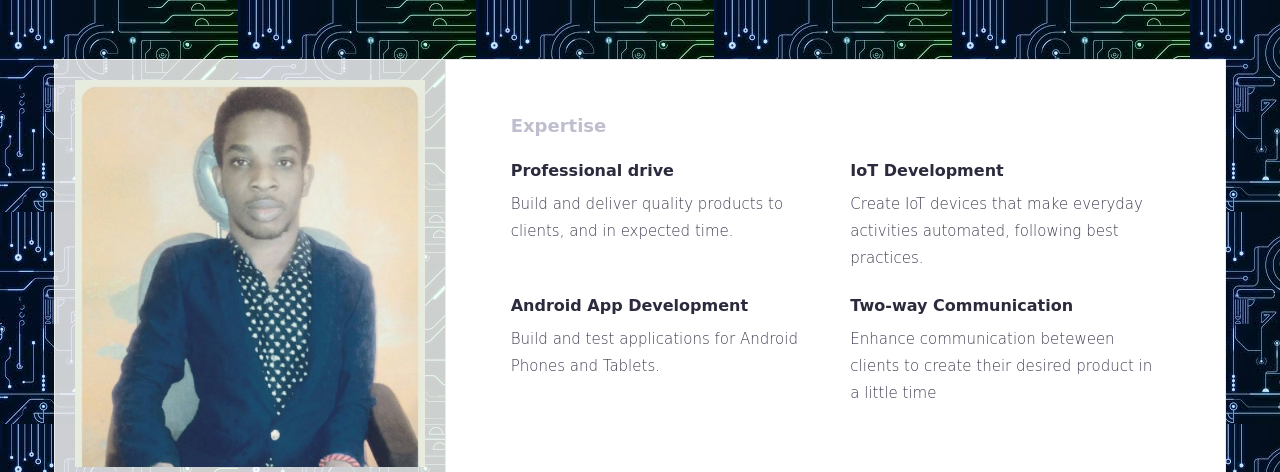
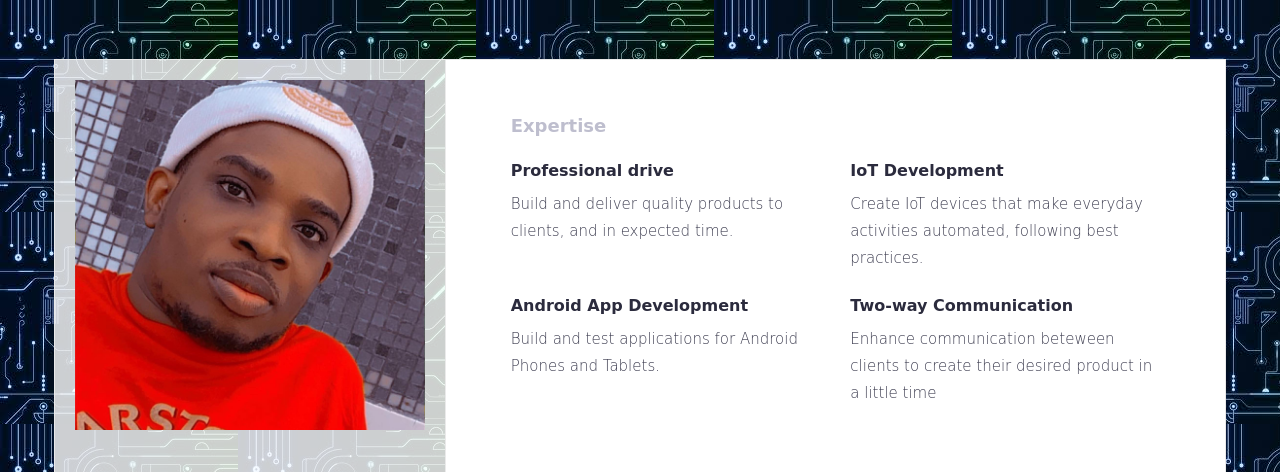
Before and after one commit to vahiwe/vahiwe.github.io, a plain HTML site: page index.html in a window 1280 px wide. Shown: the top 472 px of the page. Drawn offline with Linux system fonts and the light colour scheme; a web font is replaced by a local one.

Commit message:
Update profile image

```diff
--- a/index.html
+++ b/index.html
@@ -62,7 +62,7 @@
             <div class="left-col-block blocks">
                 <header class="header theiaStickySidebar">
                     <div class="profile-img">
-                        <img src="img/img-profile.jpg" class="img-responsive" alt="" />
+                        <img src="img/profile-img.jpg" class="img-responsive" alt="" />
                     </div>
                     <div class="content">
                         <h1>Ahiwe Onyebuchi Valentine</h1>
```
Also changed, not shown: img/profile-img.jpg (added).
